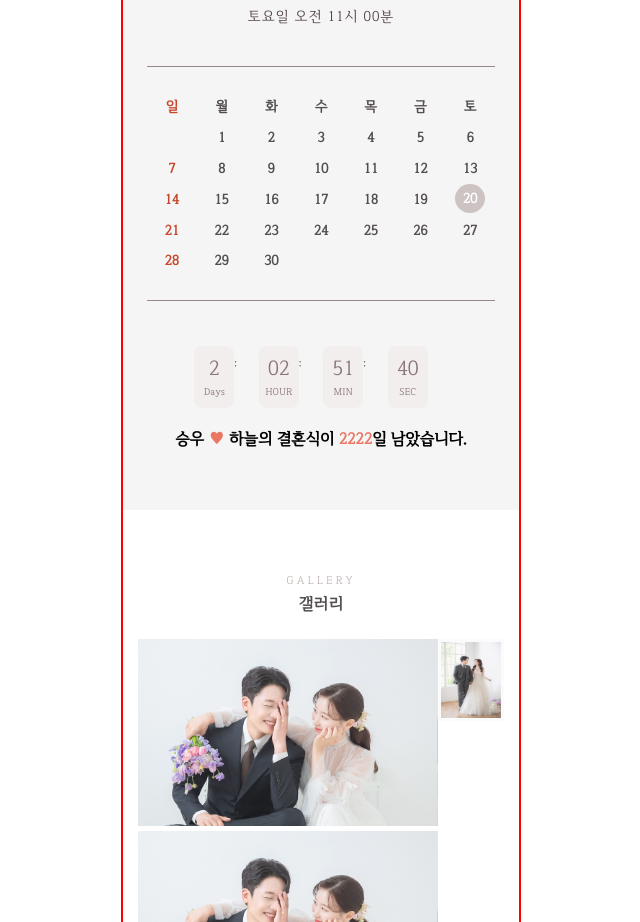
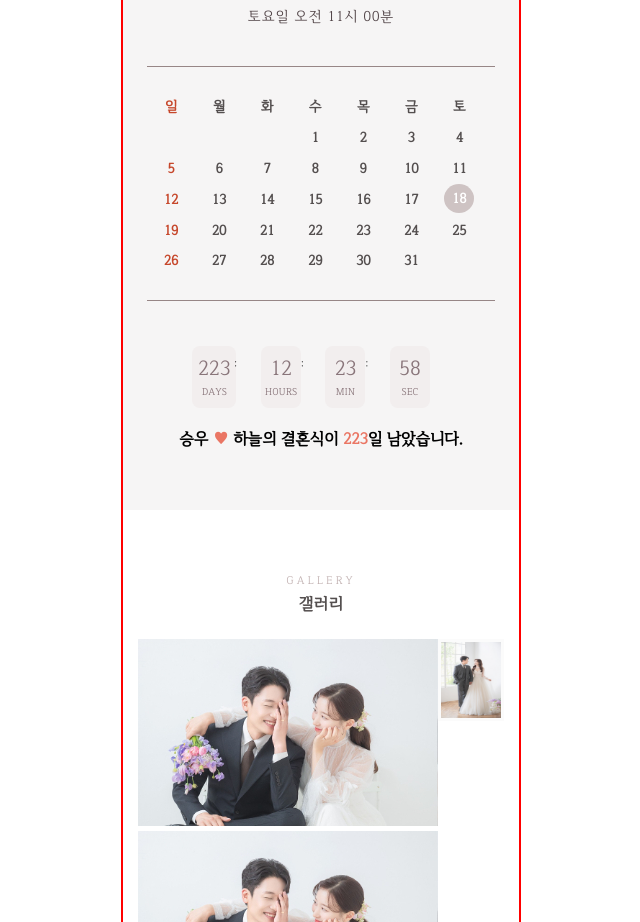
Before and after one commit to limhaneul2244/wedding, a website: page index.html in a window 1280 px wide. Shown: the part 1515-2437 px from the top of the page, without its empty margins (319-959 px from the left). Drawn offline with nearby package versions, Linux system fonts and the light colour scheme; a web font is replaced by a local one.

Commit message:
카운트다운 기능 추가

```diff
--- a/index.html
+++ b/index.html
@@ -8,7 +8,7 @@
   <link rel="stylesheet" href="common.css">
   <link rel="stylesheet" href="main.css">
   <link rel="stylesheet" href="https://cdn.jsdelivr.net/npm/swiper@11/swiper-bundle.min.css" />
-  <title>새로운청첩장</title>
+  <title>승우♥하늘 결혼식에 초대합니다.</title>
 </head>
 
 <body>
@@ -154,49 +154,51 @@
         <tbody>
           <tr>
             <td><!----> <span></span></td>
+            <td><!----> <span></span></td>
+            <td><!----> <span></span></td>
             <td><!----> <span>1</span></td>
             <td><!----> <span>2</span></td>
             <td><!----> <span>3</span></td>
             <td><!----> <span>4</span></td>
+          </tr>
+          <tr>
             <td><!----> <span>5</span></td>
             <td><!----> <span>6</span></td>
-          </tr>
-          <tr>
             <td><!----> <span>7</span></td>
             <td><!----> <span>8</span></td>
             <td><!----> <span>9</span></td>
             <td><!----> <span>10</span></td>
             <td><!----> <span>11</span></td>
+          </tr>
+          <tr>
             <td><!----> <span>12</span></td>
             <td><!----> <span>13</span></td>
-          </tr>
-          <tr>
             <td><!----> <span>14</span></td>
             <td><!----> <span>15</span></td>
             <td><!----> <span>16</span></td>
             <td><!----> <span>17</span></td>
-            <td><!----> <span>18</span></td>
-            <td><!----> <span>19</span></td>
             <td>
               <div class="c-calendar-eday">
-                <div>20</div>
+                <div>18</div>
               </div>
             </td>
           </tr>
           <tr>
+            <td><!----> <span>19</span></td>
+            <td><!----> <span>20</span></td>
             <td><!----> <span>21</span></td>
             <td><!----> <span>22</span></td>
             <td><!----> <span>23</span></td>
             <td><!----> <span>24</span></td>
             <td><!----> <span>25</span></td>
+          </tr>
+          <tr>
             <td><!----> <span>26</span></td>
             <td><!----> <span>27</span></td>
-          </tr>
-          <tr>
             <td><!----> <span>28</span></td>
             <td><!----> <span>29</span></td>
             <td><!----> <span>30</span></td>
-            <td><!----> <span></span></td>
+            <td><!----> <span>31</span></td>
             <td><!----> <span></span></td>
             <td><!----> <span></span></td>
             <td><!----> <span></span></td>
@@ -207,23 +209,23 @@
 
     <div class="countDown">
       <div class="cardWrap">
-        <span class="card">2</span>
-        <div class="desc">Days</div>
+        <span id="days" class="card"></span>
+        <div class="desc">DAYS</div>
       </div>
       <div class="cardWrap">
-        <span class="card">02</span>
-        <div class="desc">HOUR</div>
+        <span id="hour" class="card"></span>
+        <div class="desc">HOURS</div>
       </div>
       <div class="cardWrap">
-        <span class="card">51</span>
+        <span id="min" class="card"></span>
         <div class="desc">MIN</div>
       </div>
       <div class="cardWrap">
-        <span class="card">40</span>
+        <span id="sec" class="card"></span>
         <div class="desc">SEC</div>
       </div>
     </div>
-    <div class="dday">승우 <span class="heart">♥</span> 하늘의 결혼식이 <span class="heart">2222</span>일 남았습니다.</div>
+    <div class="dday">승우 <span class="heart">♥</span> 하늘의 결혼식이 <span id="dday" class="heart"></span>일 남았습니다.</div>
   </article>
 
   <!-- 갤러리 -->
--- a/script.js
+++ b/script.js
@@ -1,3 +1,4 @@
+//메인 슬라이드 swiper
 const swiper = new Swiper(".mySwiper", {
   slidesPerView: "auto",
   spaceBetween: 15,
@@ -13,7 +14,35 @@ const swiper = new Swiper(".mySwiper", {
 })
 
 
-
-document.getElementById('intro-player').addEventListener('loadeddata', function() {
+document.getElementById('intro-player').addEventListener('loadeddata', function () {
   this.style.backgroundColor = 'transparent'; // 비디오 로딩 후 배경색 변경
 });
+
+// 달력 :: 카운트다운 갱신
+function updateCountdown() {
+  const eventDate = new Date('2025-01-18T00:00:00').getTime();
+  const now = new Date().getTime();
+  const timeLeft = eventDate - now;
+
+  const days = Math.floor(timeLeft / (1000 * 60 * 60 * 24));
+  const hours = Math.floor((timeLeft % (1000 * 60 * 60 * 24)) / (1000 * 60 * 60));
+  const minutes = Math.floor((timeLeft % (1000 * 60 * 60)) / (1000 * 60));
+  const seconds = Math.floor((timeLeft % (1000 * 60)) / 1000);
+
+  document.getElementById('days').innerText = days;
+  document.getElementById('hour').innerText = ('0' + hours).slice(-2);
+  document.getElementById('min').innerText = ('0' + minutes).slice(-2);
+  document.getElementById('sec').innerText = ('0' + seconds).slice(-2);
+  document.getElementById('dday').innerText = days;
+
+  // 카운트다운 종료
+  if (timeLeft < 0) {
+    clearInterval(countdownInterval);
+    document.querySelector('.countDown').innerHTML = "결혼식이 시작되었습니다!";
+    document.querySelector('.dday').innerHTML = "";
+  }
+}
+
+// 1초마다 카운트다운 갱신
+const countdownInterval = setInterval(updateCountdown, 1000);
+updateCountdown();  // 페이지 로드 시 즉시 업데이트
```
